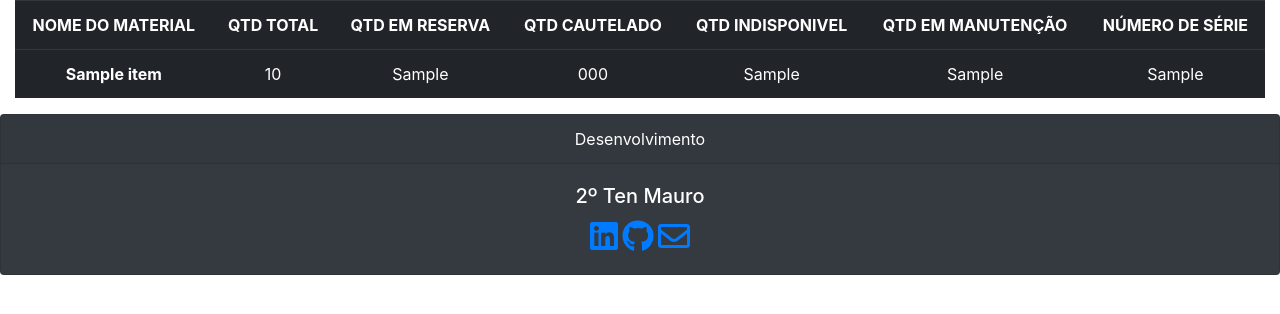
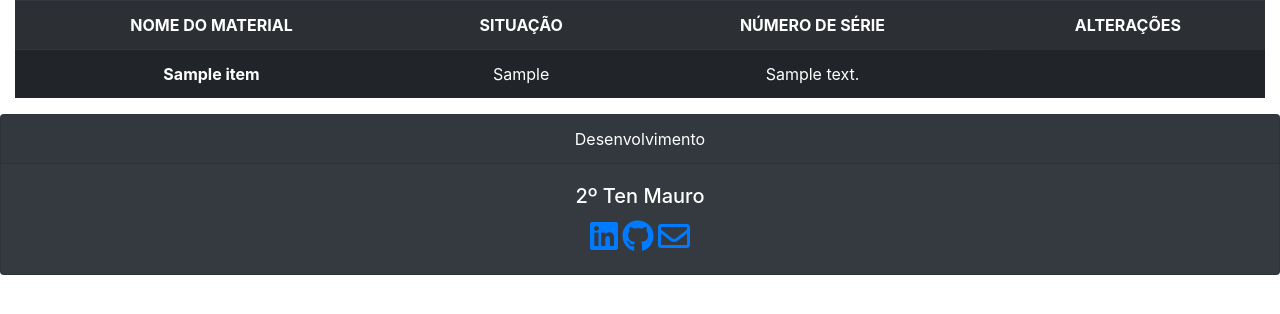
Before and after one commit to jmaurodev/reserva_material, a Django app: template reserva_material/templates/relatorios/material.html in a window 1280 px wide. Shown: the part 76-390 px from the top of the page. Run offline with Django 3.2, Linux system fonts and the light colour scheme; the template is opened without the code that fills it: most values are stand-ins (such as "Sample title", 1, 10 or a date in 2020); some libraries are stand-ins or nearby versions.

Commit message:
Correção do template material e pronto

```diff
--- a/reserva_material/templates/relatorios/material.html
+++ b/reserva_material/templates/relatorios/material.html
@@ -2,29 +2,38 @@
 {% load static %}
 
 {% block content %}
-    <table class="table table-dark text-white text-center">
+    <table class="table table-dark table-striped text-white text-center">
       <tr>
         <th>NOME DO MATERIAL</th>
-        <th>QTD TOTAL</th>
-        <th>QTD EM RESERVA</th>
-        <th>QTD CAUTELADO</th>
-        <th>QTD INDISPONIVEL</th>
-        <th>QTD EM MANUTENÇÃO</th>
+        <th>SITUAÇÃO</th>
         <th>NÚMERO DE SÉRIE</th>
+        <th>ALTERAÇÕES</th>
       </tr>
 
       {% for item in material %}
         <tr>
           <th data-toggle="tooltip" data-placement="right" data-html="true"
           title='<img src="/media/{{item.foto}}" height="100"/>'>
-          {{item.nome_material}}
-          </th>
-          <td>{{item.qtd_total}}</td>
-          <td>{{item.qtd_em_reserva}}</td>
-          <td>{{item.qtd_cautelado}}</td>
-          <td>{{item.qtd_indisponivel}}</td>
-          <td>{{item.qtd_em_manutencao}}</td>
-          <td>{{item.numero_serie}}</td>
+          {{item.nome_material}}</th>
+          {% if item.em_reserva %}
+            <td>RESERVA</td>
+          {% elif item.em_cautela %}
+            <td>CAUTELADO</td>
+          {% elif item.em_manutencao %}
+            <td>MANUTENÇÃO</td>
+          {% elif item.indisponivel %}
+            <td>INDISPONÍVEL</td>
+          {% endif %}
+          {% if not item.numero_serie %}
+            <td>S/N</td>
+          {% else %}
+            <td>{{item.numero_serie}}</td>
+          {% endif %}
+          {% if not item.descricao %}
+            <td>S/A</td>
+          {% else %}
+            <td>{{item.descricao}}</td>
+          {% endif %}
         </tr>
       {% endfor %}
     </table>
--- a/reserva_material/urls.py
+++ b/reserva_material/urls.py
@@ -9,7 +9,7 @@ urlpatterns = [
     path('material', commons.material, name='material'),
     path('cautelas', commons.cautelas, name='cautelas'),
     path('cautelas_vencidas', commons.cautelas_vencidas, name='cautelas_vencidas'),
-    path('pronto', commons.pronto, name='pronto'),
+    path('pronto', pdfgen.imprimir_pronto, name='pronto'),
     path('emprestar', formularios.emprestar, name='emprestar'),
     path('receber', formularios.receber, name='receber'),
     path('imprimir_pronto', pdfgen.imprimir_pronto, name='imprimir_pronto'),
```
Also changed, not shown: reserva_material/templates/relatorios/pronto.html (+13 -13 lines).
